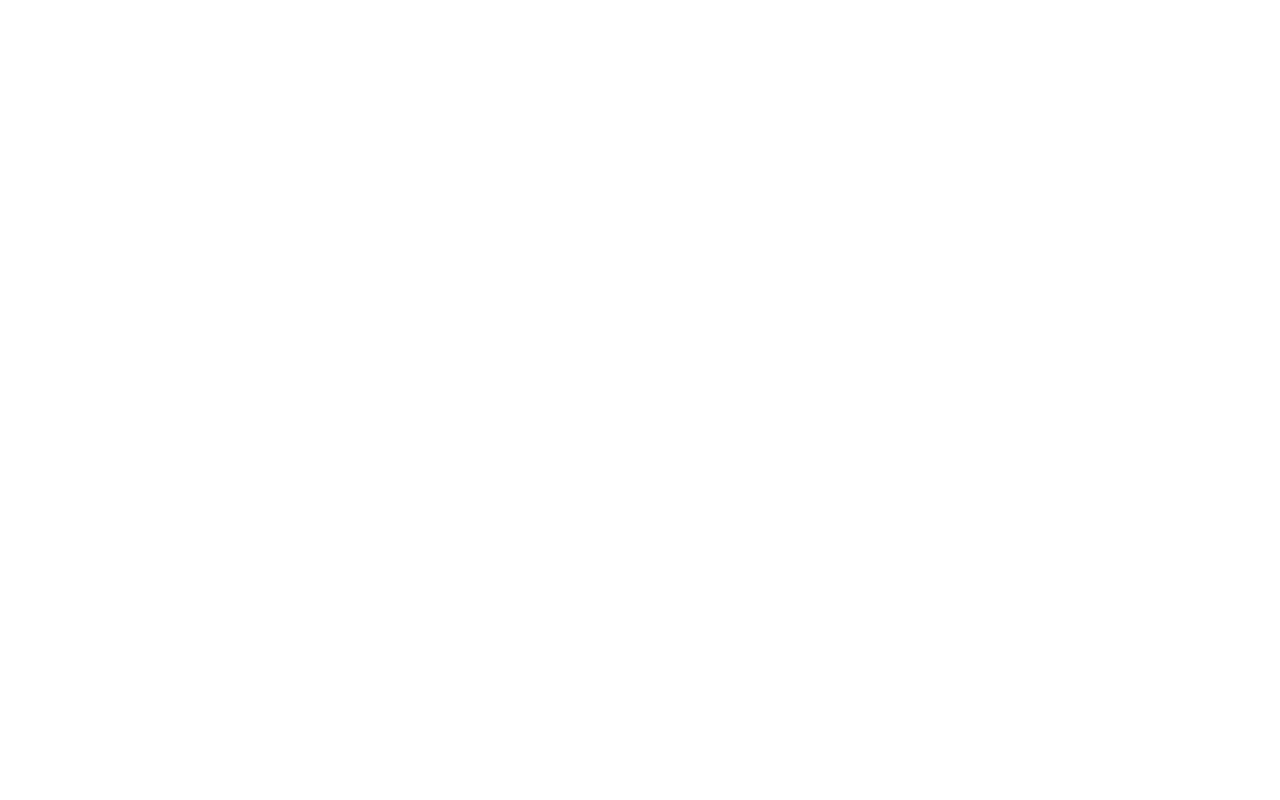
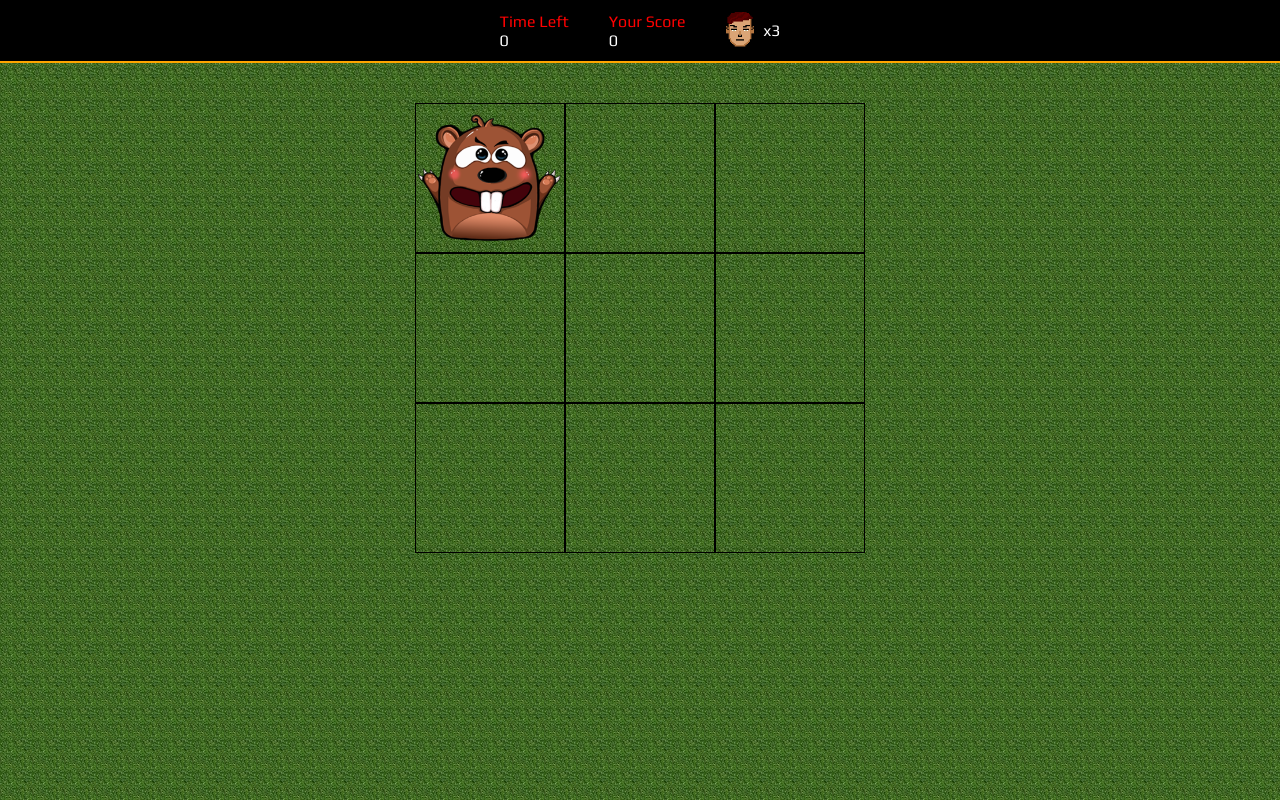
Before and after one commit to samuelfilho87/whac-a-mole, a plain HTML site: page index.html in a window 1280 px wide. Drawn offline with Linux system fonts and the light colour scheme.

Commit message:
feat: menu and body

```diff
--- a/index.html
+++ b/index.html
@@ -15,6 +15,42 @@
 </head>
 
 <body>
+    <main>
+        <nav>
+            <div id="time">
+                <span class="status">Time Left</span>
+                <span class="value-status">0</span>
+            </div>
+
+            <div id="score">
+                <span class="status">Your Score</span>
+                <span class="value-status">0</span>
+            </div>
+
+            <div id="player">
+                <img src="src/images/player.png" alt="Player avatar">
+                <span class="value-status">x3</span>
+            </div>
+        </nav>
+
+        <div class="panel-row">
+            <div class="square enemy" id="1"></div>
+            <div class="square" id="2"></div>
+            <div class="square" id="3"></div>
+        </div>
+
+        <div class="panel-row">
+            <div class="square" id="4"></div>
+            <div class="square" id="5"></div>
+            <div class="square" id="6"></div>
+        </div>
+
+        <div class="panel-row">
+            <div class="square" id="7"></div>
+            <div class="square" id="8"></div>
+            <div class="square" id="9"></div>
+        </div>
+    </main>
 
     <script defer src="src/scripts/main.js"></script>
 </body>
--- a/src/styles/main.css
+++ b/src/styles/main.css
@@ -5,3 +5,66 @@
 
     font-family: 'Play', sans-serif;
 }
+
+main {
+    height: 100vh;
+    display: flex;
+    flex-direction: column;
+    background: url('/src/images/grass.jpg') repeat;
+}
+
+nav {
+    width: 100%;
+    padding: 8px 0;
+    margin: 0 0 40px 0;
+    background: #000;
+    border-bottom: 2px solid orange;
+
+    display: flex;
+    justify-content: center;
+    align-items: center;
+    gap: 40px;
+}
+
+nav div {
+    display: flex;
+    flex-direction: column;
+}
+
+nav .status {
+    color: red;
+}
+
+nav .value-status {
+    color: #fff;
+}
+
+nav #player {
+    display: flex;
+    flex-direction: row;
+    align-items: center;
+    justify-content: center;
+    gap: 8px;
+}
+
+nav #player img {
+    margin: 4px 0 0 0;
+    width: 30px;
+}
+
+.panel-row {
+    display: flex;
+    align-items: center;
+    justify-content: center;
+}
+
+.square {
+    height: 150px;
+    width: 150px;
+    border: 1px solid black;
+}
+
+.enemy {
+    background-image: url('/src/images/mole.png');
+    background-size: contain;
+}
```
Also changed, not shown: src/images/grass.jpg (added), src/images/mole.png (added), src/images/player.png (added), 1 other file.
